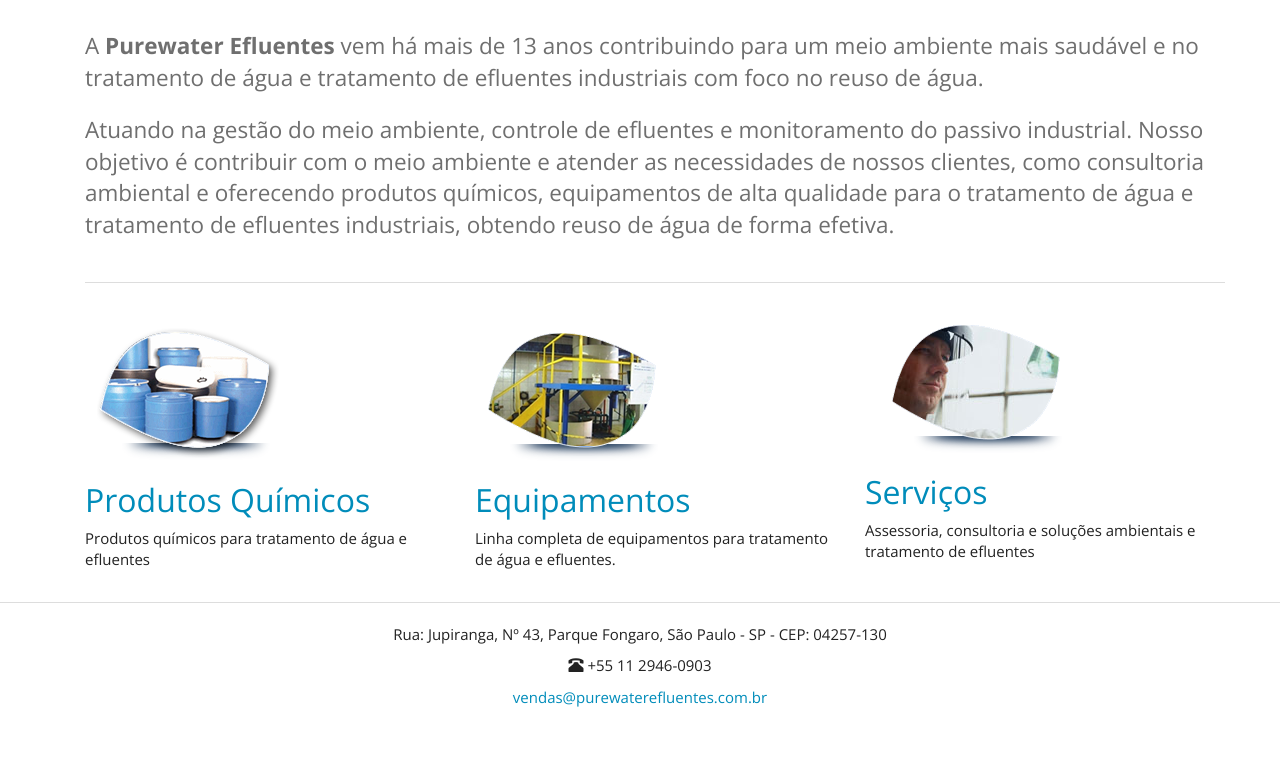
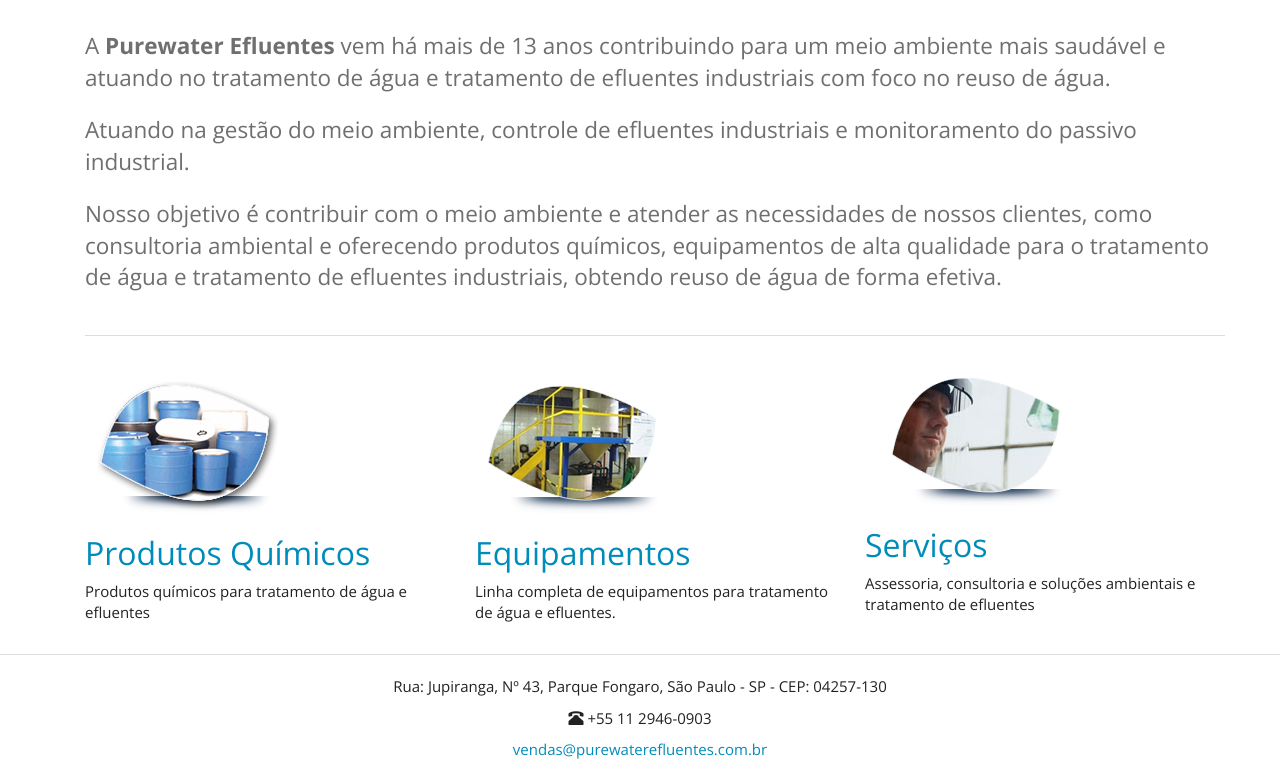
Before and after one commit to purewaterefluentes/purewaterefluentes.github.io, a Jekyll site: the page built from index.html, in a window 1280 px wide and 1065 px high. Shown: the part 294-1065 px from the top of the window. Built offline with Jekyll 4.4.1, drawn with Linux system fonts in a browser that asks for light colours; nearby versions of some CDN libraries; library files that are not in the unit come from our copies.

Commit message:
Update index.html

```diff
--- a/index.html
+++ b/index.html
@@ -5,8 +5,9 @@
 ---
 
     <div class="container">
-      <p class="lead">A <strong>Purewater Efluentes</strong> vem há mais de 13 anos contribuindo para um meio ambiente mais saudável e no tratamento de água e tratamento de efluentes industriais com foco no reuso de água.</p>
-      <p class="lead">Atuando na gestão do meio ambiente, controle de efluentes e monitoramento do passivo industrial. Nosso objetivo é contribuir com o meio ambiente e atender as necessidades de nossos clientes, como consultoria ambiental e oferecendo produtos químicos, equipamentos de alta qualidade para o tratamento de água e tratamento de efluentes industriais, obtendo reuso de água de forma efetiva.</p>
+      <p class="lead">A <strong>Purewater Efluentes</strong> vem há mais de 13 anos contribuindo para um meio ambiente mais saudável e atuando no tratamento de água e tratamento de efluentes industriais com foco no reuso de água.</p>
+      <p class="lead">Atuando na gestão do meio ambiente, controle de efluentes industriais e monitoramento do passivo industrial.</p>
+      <p class="lead">Nosso objetivo é contribuir com o meio ambiente e atender as necessidades de nossos clientes, como consultoria ambiental e oferecendo produtos químicos, equipamentos de alta qualidade para o tratamento de água e tratamento de efluentes industriais, obtendo reuso de água de forma efetiva.</p>
     </div>
 
     <div class="container">
```
